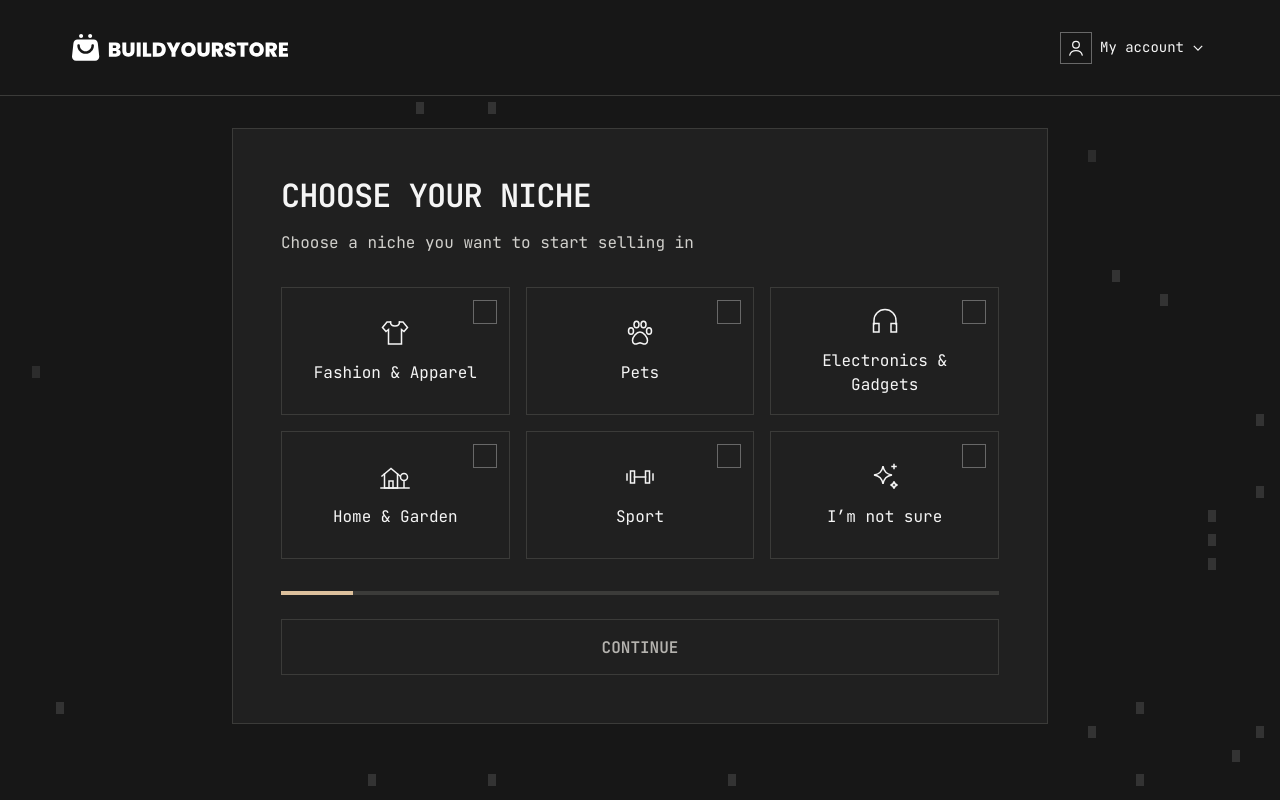
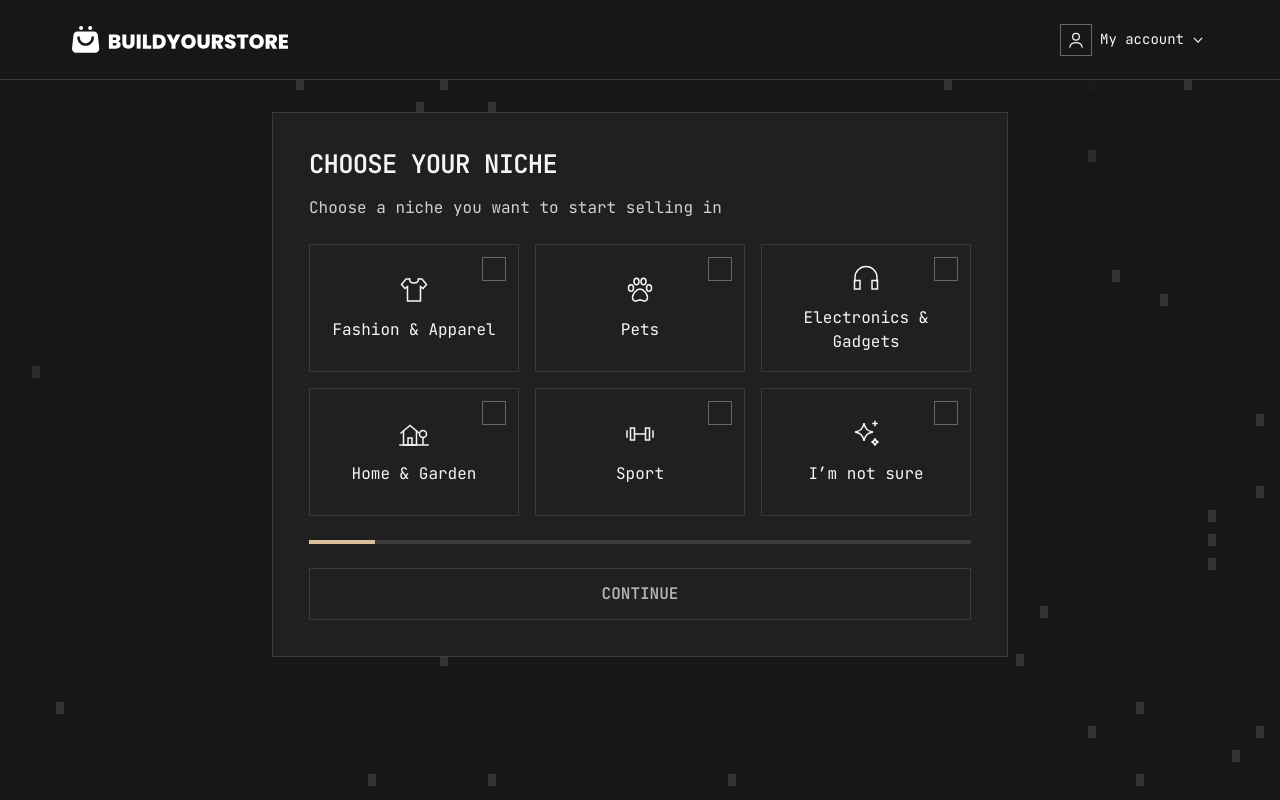
Before and after one commit to lkurska-666/lior-redesign, a plain HTML site: page funnel/index.html in a window 1280 px wide. Drawn offline with Linux system fonts and the light colour scheme.

Commit message:
Funnel: fluid desktop sizes, panel fits window with buttons always visible, boxed fields, centred play, activation confetti
Co-Authored-By: Claude Opus 5.5 <noreply@anthropic.com>

```diff
--- a/funnel/funnel.css
+++ b/funnel/funnel.css
@@ -32,7 +32,7 @@
   --border: 1px;
 }
 @media (min-width: 768px)  { :root { --gutter: 32px; } }  /* space/32 */
-@media (min-width: 1100px) { :root { --t-title-size: 32px; } }              /* Lior/Desktop/Title */
+@media (min-width: 1100px) { :root { --t-title-size: 28px; } }              /* Lior/Desktop/Title — 28 (Olena 2026-11-24, was 32) */
 @media (min-width: 1200px) { :root { --header-h: 96px; } }
 
 /* ---------- Base ---------- */
@@ -355,7 +355,12 @@ b, strong { font-weight: 600; }   /* inline emphasis inside Body = SemiBold */
   .f-panel .f-main { flex: none; padding: 0; }
   .f-panel .f-main > * + * { margin-top: 32px; }
   .f-panel .f-main > .t-title + .t-body { margin-top: 16px; }
-  .f-panel .f-bar { position: static; padding: 0; background: none; border-top: 0; }
+  /* Buttons always visible (Olena 2026-11-24): the whole panel fits the window; when a step is taller,
+     only the content scrolls inside the panel and the bar stays at the panel's bottom. */
+  .f-body { flex: none; height: calc(100dvh - var(--header-h) - var(--border)); }
+  .f-panel { max-height: 100%; min-height: 0; padding-bottom: 48px; }
+  .f-panel .f-main { flex: 0 1 auto; min-height: 0; overflow-y: auto; overscroll-behavior: contain; margin-right: -24px; padding-right: 24px; scrollbar-width: thin; scrollbar-color: var(--c-line) transparent; }
+  .f-panel .f-bar { position: static; padding: 0; background: none; border-top: 0; flex: none; }
   .f-panel .f-bar .f-progress { margin: 0 0 12px; }   /* 12 + bar gap 12 = 24 */
   .f-panel .f-steps li::before { background: var(--c-surface); }
   .f-panel .f-terms { background: var(--c-bg); }      /* Terms = bg/page inside the panel */
@@ -371,3 +376,43 @@ b, strong { font-weight: 600; }   /* inline emphasis inside Body = SemiBold */
   .f-panel .f-perks li { flex-direction: column; }
 }
 @media (min-width: 1200px) { .f-header { padding: 0 72px; } }
+/* Activation video: our play button (sand square 64) centred on the frame, not in the corner (Olena 2026-11-24) — .f-video--center uses the base .f-video-play */
+
+/* =================== Fluid sizes from MD up (Olena 2026-11-24) ===================
+   Sizes follow the window height between a floor and the Figma value (the cap), so a laptop
+   (1440×780) gets a proportionally smaller panel and a big monitor looks as in Figma. */
+@media (min-width: 768px) {
+  :root {
+    --fl-pad: clamp(24px, 4.5vh, 48px);      /* panel padding: 48 on 1117+, ~35 on 780 */
+    --fl-gap: clamp(16px, 3vh, 32px);        /* gap between blocks */
+    --fl-body: clamp(16px, 4vh, 32px);       /* gap above/below the panel */
+  }
+  .f-body { padding-top: var(--fl-body); padding-bottom: var(--fl-body); }
+  .f-panel { padding: var(--fl-pad); gap: var(--fl-gap); }
+  .f-panel .f-main > * + * { margin-top: var(--fl-gap); }
+  .f-panel .f-main { margin-right: calc(var(--fl-pad) / -2); padding-right: calc(var(--fl-pad) / 2); }
+  .f-panel .f-niche { min-height: clamp(104px, 16vh, 128px); }
+  /* video / course preview: never taller than ~32% of the window, centred */
+  .f-panel .f-video { width: fit-content; max-width: 100%; align-self: center; }
+  .f-panel .f-video img { width: auto; max-width: 100%; max-height: 32vh; }
+}
+@media (min-width: 1100px) {
+  :root { --t-title-size: clamp(22px, 3.2vh, 28px); }
+  .f-panel { max-width: clamp(640px, 92vh, 816px); }   /* 816 on 1117+, ~718 on 780 */
+}
+@media (min-width: 1200px) {
+  :root { --header-h: clamp(64px, 10vh, 96px); }
+  .f-btn:not(.f-btn--link) { min-height: clamp(48px, 6.5vh, 56px); }
+}
+/* Payment sheet (.f-sheet--full) is full-screen on phones only; from MD it is a centred dialog like the others
+   (it was 100dvh tall and touched the top and bottom of the window — fixed 2026-11-24) */
+@media (min-width: 768px) {
+  .f-sheet--full { height: auto; max-height: calc(100dvh - 2 * var(--fl-body)); border-top: var(--border) solid var(--c-line); }
+  .f-sheet--full .f-sheet-actions { margin-top: var(--fl-gap); }
+}
+/* Input = a box, not just an underline (Olena 2026-11-24: the domain field was invisible on the panel).
+   bg/page fill + border/strong frame + 16 side padding; focus = accent frame, error = error frame. */
+.f-field-row { border: var(--border) solid var(--c-line); background: var(--c-bg); padding: 0 16px; margin-top: 8px; }
+.f-field:focus-within .f-field-row, .f-field.is-focus .f-field-row { border-color: var(--c-accent); }
+.f-field.is-error .f-field-row { border-color: var(--c-error); }
+.f-domain-input .f-field-row { margin-top: 0; }
--- a/funnel/index.html
+++ b/funnel/index.html
@@ -7,7 +7,7 @@
 <title>BYS funnel · Lior style</title>
 <link rel="preconnect" href="https://fonts.googleapis.com"><link rel="preconnect" href="https://fonts.gstatic.com" crossorigin>
 <link href="https://fonts.googleapis.com/css2?family=JetBrains+Mono:wght@400;600;700&display=swap" rel="stylesheet">
-<link rel="stylesheet" href="funnel.css?v=20261124d">
+<link rel="stylesheet" href="funnel.css?v=20261124n">
 </head>
 <body>
 <script src="icons.js?v=4" charset="utf-8"></script>
@@ -63,7 +63,7 @@
   <div class="f-main">
     <h1 class="t-title">Almost there — activate your Shopify plan to launch.</h1>
     <p class="t-body f-sub">We've secured you a discount — $1 for 3 months. Confirm your plan on Shopify, then come back to this tab to continue.</p>
-    <button class="f-video f-video--corner" aria-label="Play the video"><img src="assets/activate-animation.png" alt=""><span class="f-video-play"><svg class="ic"><use href="#play"/></svg></span></button>
+    <button class="f-video f-video--center" aria-label="Play the video"><img src="assets/activate-animation.png" alt=""><span class="f-video-play"><svg class="ic"><use href="#play"/></svg></span></button>
   </div>
   <div class="f-bar">
     <button class="f-btn f-btn--primary" id="activate">Activate My Store <svg class="ic"><use href="#external"/></svg></button>
@@ -360,7 +360,7 @@
     scrollTo(0, 0);
     history.replaceState(null, '', '?step=' + (url || step) + (new URLSearchParams(location.search).has('menu') ? '&menu=1' : ''));
     $('pp').value = url || step;
-    if (step === 'live' && url !== 'live-done') confetti();
+    if ((step === 'live' && url !== 'live-done') || url === 'returned') confetti(); // + plan activated (Olena 2026-11-24)
   }
 
   // ---- Niche ----
```
Also changed, not shown: funnel/kit.html (+1 -1 lines).
